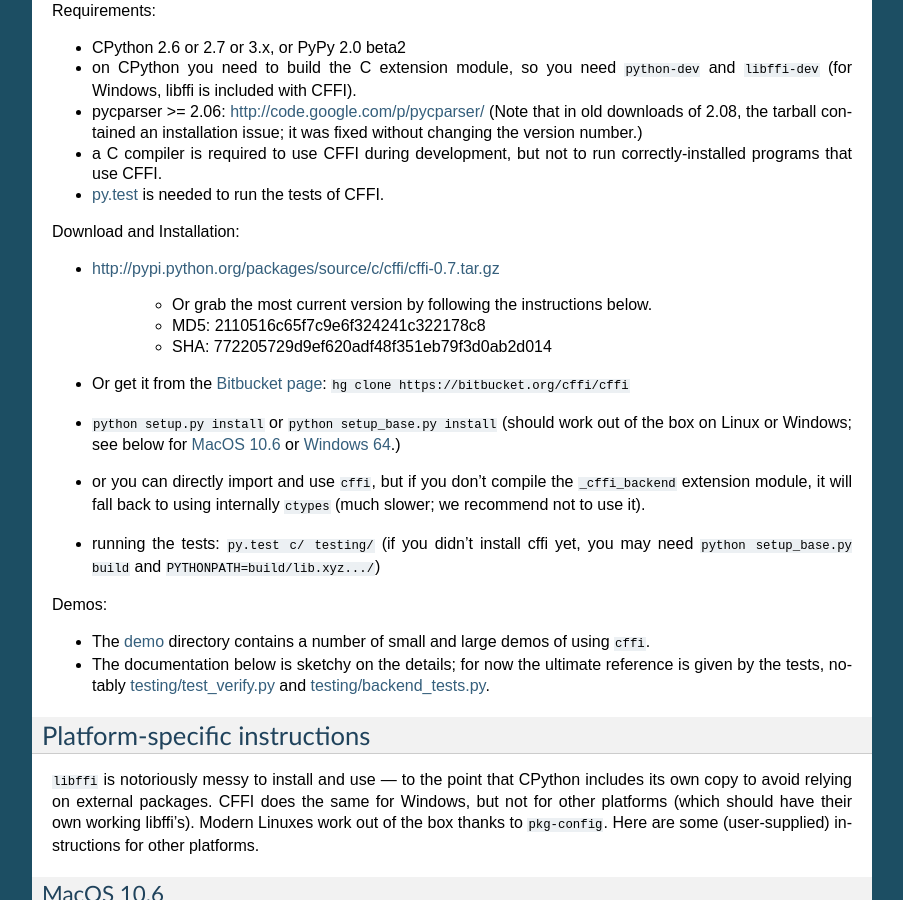
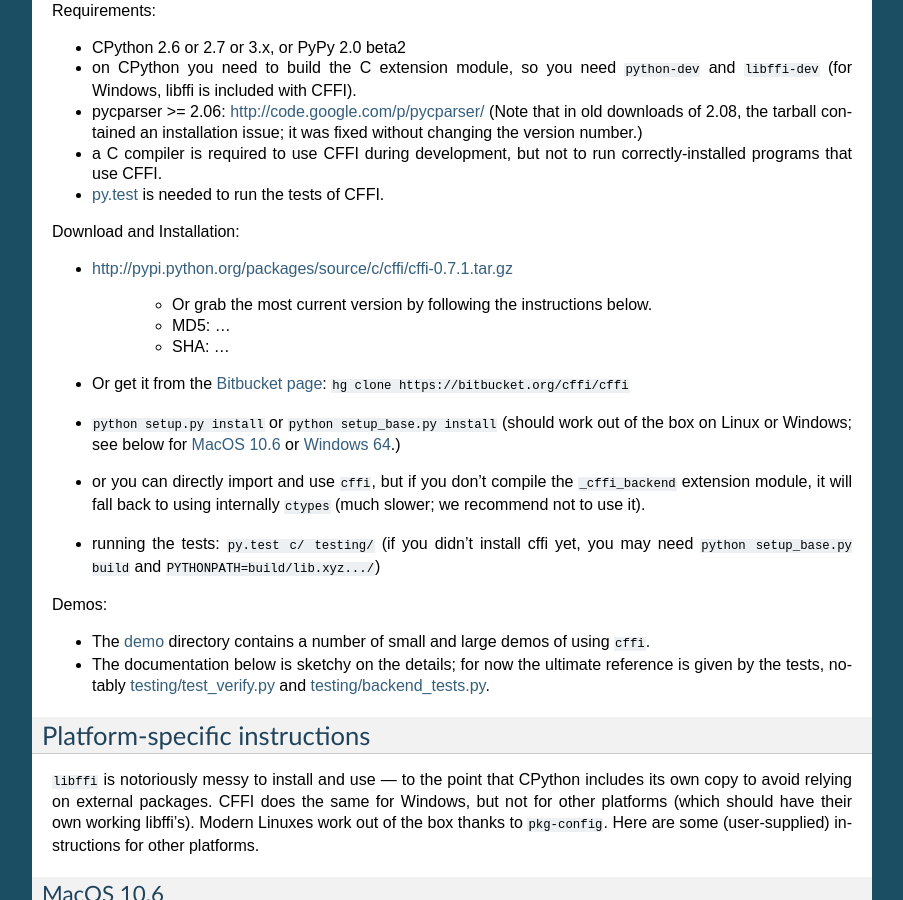
Before and after one commit to python-cffi/cffi, a Sphinx documentation site: the page built from doc/source/index.rst, in a window 1280 px wide and 900 px high, scrolled down 824 px. Shown: the whole window, without its empty margins (198-1101 px from the left). Built offline with Sphinx 7.4.7, drawn with Linux system fonts in a browser that asks for light colours; some of the changed text lies outside the part shown.

Commit message:
Update the version

```diff
--- a/cffi/__init__.py
+++ b/cffi/__init__.py
@@ -4,5 +4,5 @@
 from .api import FFI, CDefError, FFIError
 from .ffiplatform import VerificationError, VerificationMissing
 
-__version__ = "0.7"
-__version_info__ = (0, 7)
+__version__ = "0.7.1"
+__version_info__ = (0, 7, 1)
--- a/doc/source/conf.py
+++ b/doc/source/conf.py
@@ -47,7 +47,7 @@
 # The short X.Y version.
 version = '0.7'
 # The full version, including alpha/beta/rc tags.
-release = '0.7'
+release = '0.7.1'
 
 # The language for content autogenerated by Sphinx. Refer to documentation
 # for a list of supported languages.
--- a/doc/source/index.rst
+++ b/doc/source/index.rst
@@ -90,13 +90,13 @@
 
 Download and Installation:
 
-* http://pypi.python.org/packages/source/c/cffi/cffi-0.7.tar.gz
+* http://pypi.python.org/packages/source/c/cffi/cffi-0.7.1.tar.gz
 
    - Or grab the most current version by following the instructions below.
 
-   - MD5: 2110516c65f7c9e6f324241c322178c8
-
-   - SHA: 772205729d9ef620adf48f351eb79f3d0ab2d014
+   - MD5: ...
+
+   - SHA: ...
 
 * Or get it from the `Bitbucket page`_:
   ``hg clone https://bitbucket.org/cffi/cffi``
--- a/setup.py
+++ b/setup.py
@@ -90,7 +90,7 @@
 
 `Mailing list <https://groups.google.com/forum/#!forum/python-cffi>`_
     """,
-    version='0.7',
+    version='0.7.1',
     packages=['cffi'],
     zip_safe=False,
 
```
Also changed, not shown: 1 other file.
